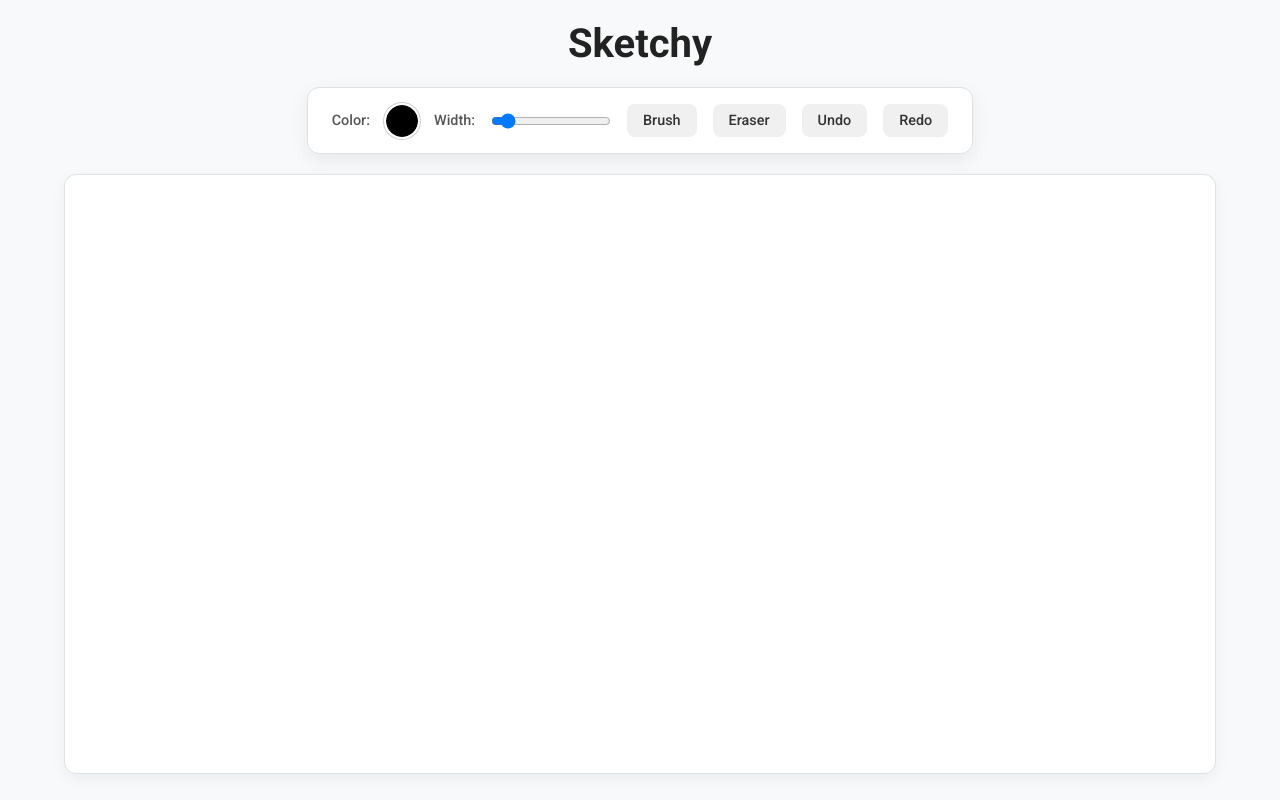
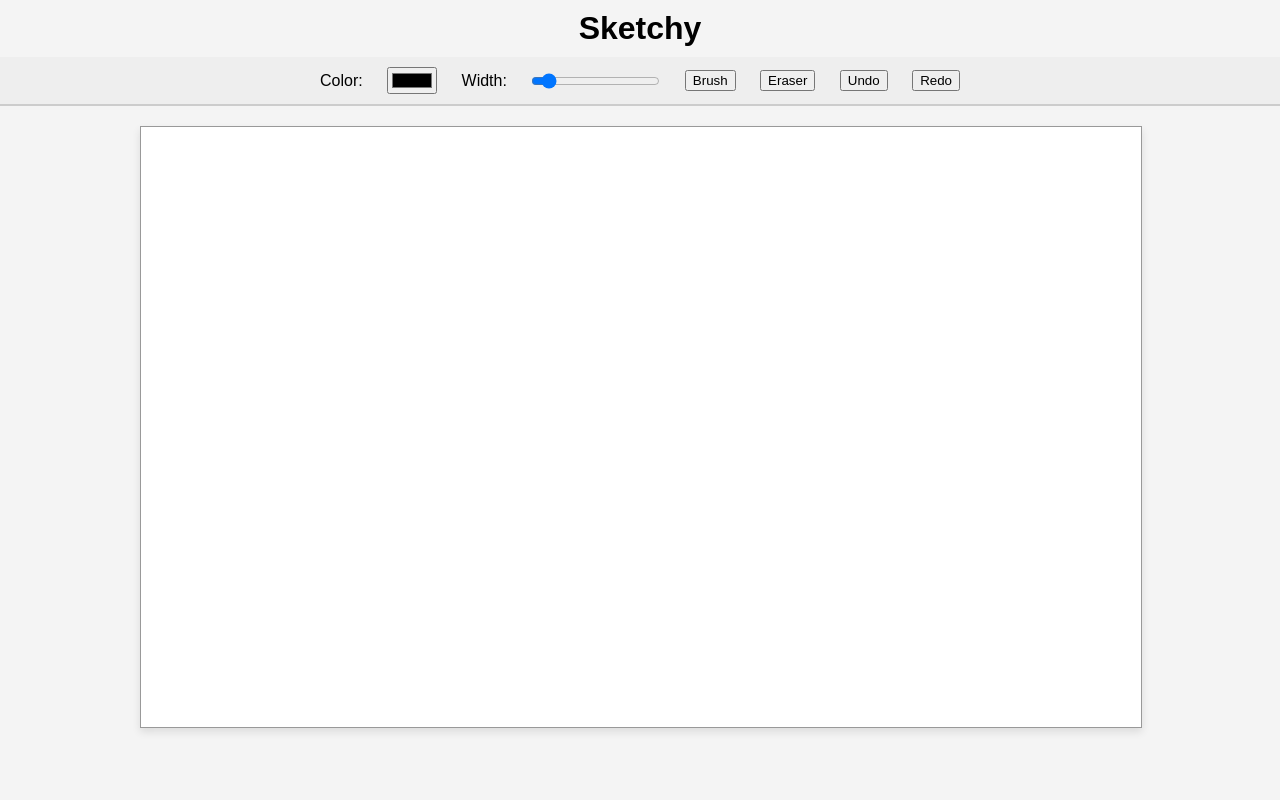
Before and after one commit to yadhu103/collaborative-drawing-canvas, a website: page client/index.html in a window 1280 px wide. Drawn offline with nearby package versions, Linux system fonts and the light colour scheme; no server answers.

Commit message:
changed style back to normal

```diff
--- a/client/style.css
+++ b/client/style.css
@@ -1,121 +1,44 @@
-@import url('https://fonts.googleapis.com/css2?family=Roboto:wght@400;500;700&display=swap');
-
-* {
-    box-sizing: border-box;
+body {
+    font-family: Arial, sans-serif;
     margin: 0;
     padding: 0;
+    background-color: #f4f4f4;
+
 }
 
-html, body {
-    height: 100%;
-    font-family: 'Roboto', sans-serif;
-    background-color: #f8f9fa;
-    color: #333;
-    overflow: hidden;
-}
 
-body {
-    display: flex;
-    flex-direction: column;
-    align-items: center;
-    padding: 20px;
-    gap: 20px;
-}
 
 h1 {
     text-align: center;
-    font-weight: 700;
-    color: #222;
-    font-size: 2.5rem;
+    margin: 10px;
+
 }
 
 .toolbar {
-    display: flex;
-    flex-wrap: wrap;
-    justify-content: center;
-    align-items: center;
-    gap: 16px;
+    text-align: center;
+    padding: 10px;
+    background-color: #eee;
+    border-bottom: 2px solid #ccc;
 
-    padding: 16px 24px;
-    background-color: #ffffff;
-    border-radius: 12px;
-    box-shadow: 0 6px 20px rgba(0, 0, 0, 0.07);
-    border: 1px solid #e0e0e0;
 }
 
-.toolbar label {
-    font-size: 0.9rem;
-    font-weight: 500;
-    color: #555;
-}
 
-.toolbar button {
-    font-family: 'Roboto', sans-serif;
-    font-weight: 500;
-    font-size: 0.9rem;
-    padding: 8px 16px;
-    border: none;
-    border-radius: 8px;
-    background-color: #f0f0f0;
-    color: #333;
-    cursor: pointer;
-    transition: all 0.2s ease;
-}
 
-.toolbar button:hover {
-    background-color: #e0e0e0;
-    transform: translateY(-1px);
-}
+.toolbar label,
+.toolbar input,
+.toolbar button
+{
+    margin: 0 10px;
+    vertical-align: middle;
 
-.toolbar button.active {
-    background-color: #007bff;
-    color: #ffffff;
-    box-shadow: 0 2px 8px rgba(0, 123, 255, 0.3);
-}
-
-input[type="color"] {
-    -webkit-appearance: none;
-    -moz-appearance: none;
-    appearance: none;
-
-    width: 32px;
-    height: 32px;
-    padding: 0;
-    border: none;
-    border-radius: 50%;
-    background-color: transparent;
-    cursor: pointer;
-    vertical-align: middle;
-    box-shadow: 0 0 0 2px #fff, 0 0 0 3px #ccc;
-    transition: box-shadow 0.2s;
-}
-input[type="color"]:hover {
-    box-shadow: 0 0 0 2px #fff, 0 0 0 3px #007bff;
-}
-input[type="color"]::-webkit-color-swatch-wrapper {
-    padding: 0;
-}
-input[type="color"]::-webkit-color-swatch {
-    border: none;
-    border-radius: 50%;
-}
-
-input[type="range"] {
-    width: 120px;
-    vertical-align: middle;
-    cursor: pointer;
-    accent-color: #007bff;
 }
 
 .canvas-container {
     position: relative;
+    width: 1000px;
+    height: 600px;
+    margin: 20px auto;
 
-    width: 90vw;
-    height: 75vh;
-    max-width: 1400px;
-    max-height: 900px;
-
-    margin: 0 auto;
 }
 
 #drawing-canvas,
@@ -125,20 +48,24 @@ input[type="range"] {
     position: absolute;
     top: 0;
     left: 0;
+
 }
 
 #drawing-canvas {
     background: #ffffff;
-    border: 1px solid #dee2e6;
+    border: 1px solid #999;
     cursor: crosshair;
+    box-shadow: 0 4px 8px rgba(0,0,0,0.1);
+    z-index: 1;
 
-    box-shadow: 0 5px 15px rgba(0,0,0,0.05);
-    border-radius: 12px;
+}
 
-    z-index: 1;
-}
+
+
+
 
 #cursor-canvas {
     z-index: 2;
     pointer-events: none;
+
 }
```
